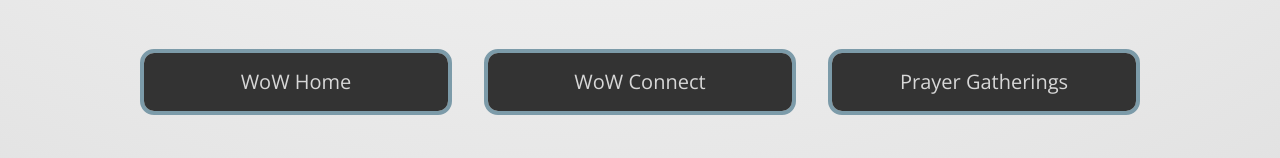
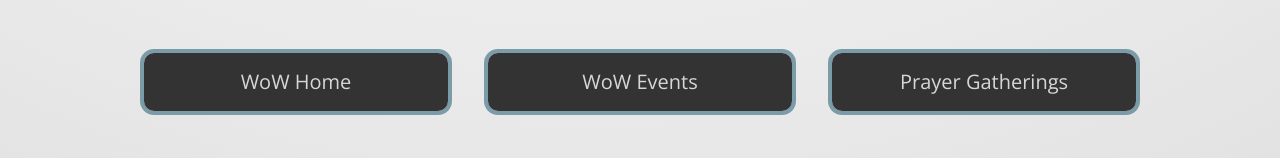
Before and after one commit to mykeld74/wwcc-2025, a SvelteKit app: page /women-of-westwoods/mom2mom in a window 1280 px wide. Shown: the part 1371-1529 px from the top of the page. Built offline with nearby package versions, Linux system fonts and the light colour scheme; a web font is replaced by a local one.

Commit message:
change wow connect link to wow-events

```diff
--- a/src/routes/women-of-westwoods/+layout.svelte
+++ b/src/routes/women-of-westwoods/+layout.svelte
@@ -27,7 +27,7 @@
 				<a href="../women-of-westwoods"><GlowButton text="WoW Home" /></a>
 			{/if}
 			{#if wowPageName !== 'wow-connect'}
-				<a href="../women-of-westwoods/wow-connect"> <GlowButton text="WoW Connect" /></a>
+				<a href="../women-of-westwoods/wow-connect"> <GlowButton text="WoW Events" /></a>
 			{/if}
 			{#if wowPageName !== 'prayer-gatherings'}
 				<a href="../women-of-westwoods/prayer-gatherings">
```
